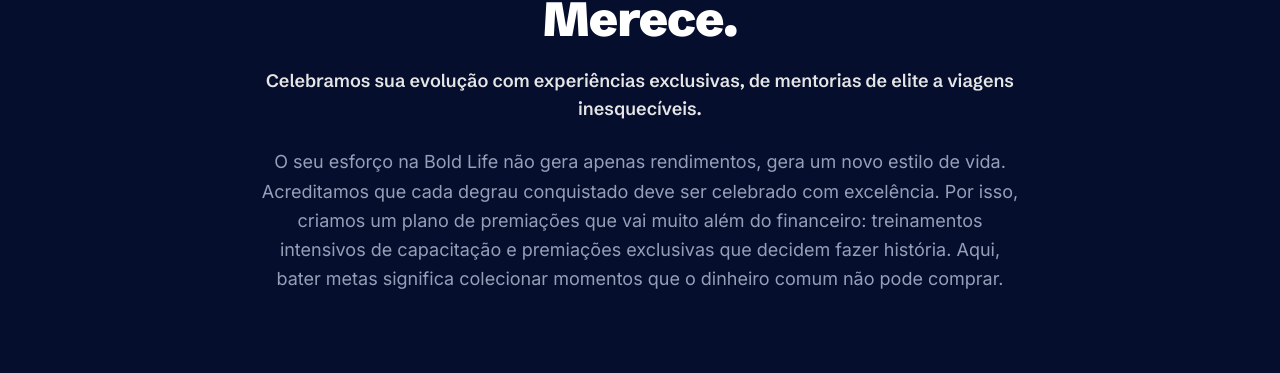
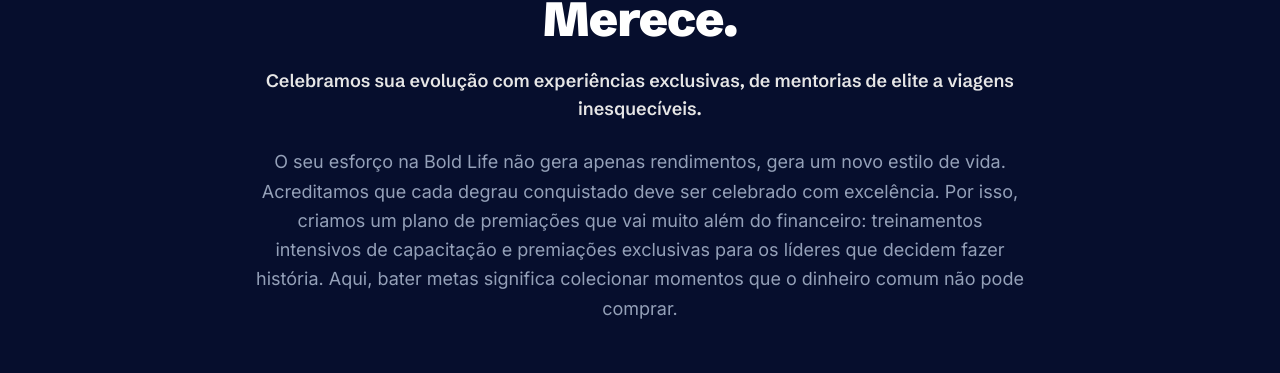
Before and after one commit to emersonradtke/bold-life-site, a React (Vite) app: page / in a window 1280 px wide. Shown: the part 4584-4957 px from the top of the page. Built offline with nearby package versions, Linux system fonts and the light colour scheme; no server answers; grey boxes are pictures that could not be loaded.

Commit message:
File changes

```diff
--- a/src/components/landing/LifestyleSection.jsx
+++ b/src/components/landing/LifestyleSection.jsx
@@ -58,7 +58,7 @@ export default function LifestyleSection() {
             transition={{ delay: 0.5, duration: 0.6 }}
             className="text-muted-foreground leading-relaxed"
           >
-            O seu esforço na Bold Life não gera apenas rendimentos, gera um novo estilo de vida. Acreditamos que cada degrau conquistado deve ser celebrado com excelência. Por isso, criamos um plano de premiações que vai muito além do financeiro: treinamentos intensivos de capacitação e premiações exclusivas que decidem fazer história. Aqui, bater metas significa colecionar momentos que o dinheiro comum não pode comprar.
+            O seu esforço na Bold Life não gera apenas rendimentos, gera um novo estilo de vida. Acreditamos que cada degrau conquistado deve ser celebrado com excelência. Por isso, criamos um plano de premiações que vai muito além do financeiro: treinamentos intensivos de capacitação e premiações exclusivas para os líderes que decidem fazer história. Aqui, bater metas significa colecionar momentos que o dinheiro comum não pode comprar.
           </motion.p>
         </div>
 
```
